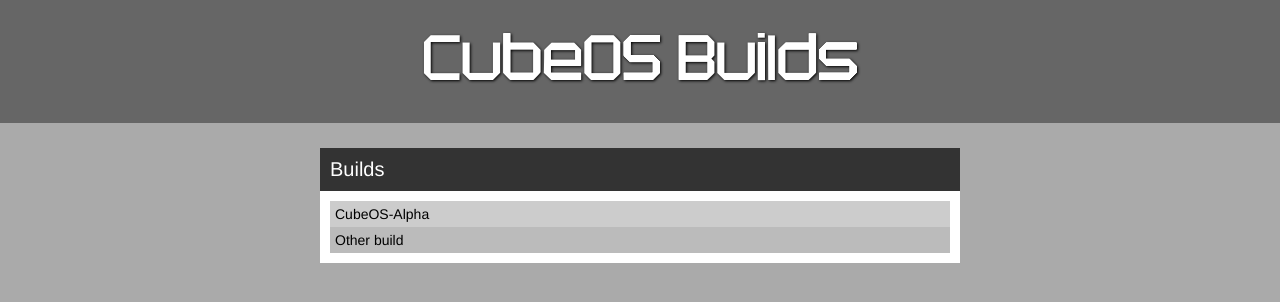
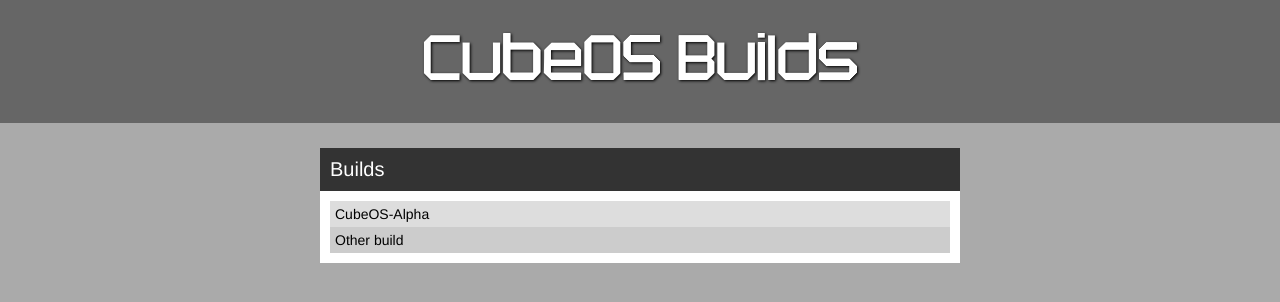
Before and after one commit to cubeOS/cubeos.github.com, a PHP site: page /builds.html in a window 1280 px wide. Shown: the top 302 px of the page. Run offline with PHP 8.4, Linux system fonts and the light colour scheme.

Commit message:
updated css

```diff
--- a/css/styles.css
+++ b/css/styles.css
@@ -86,10 +86,10 @@ a.news:hover {
 
 .odd {
 	padding: 5px;
-	background-color: #CCC;
+	background-color: #DDD;
 }
 
 .even {
 	padding: 5px;
-	background-color: #BBB;
+	background-color: #CCC;
 }
```
